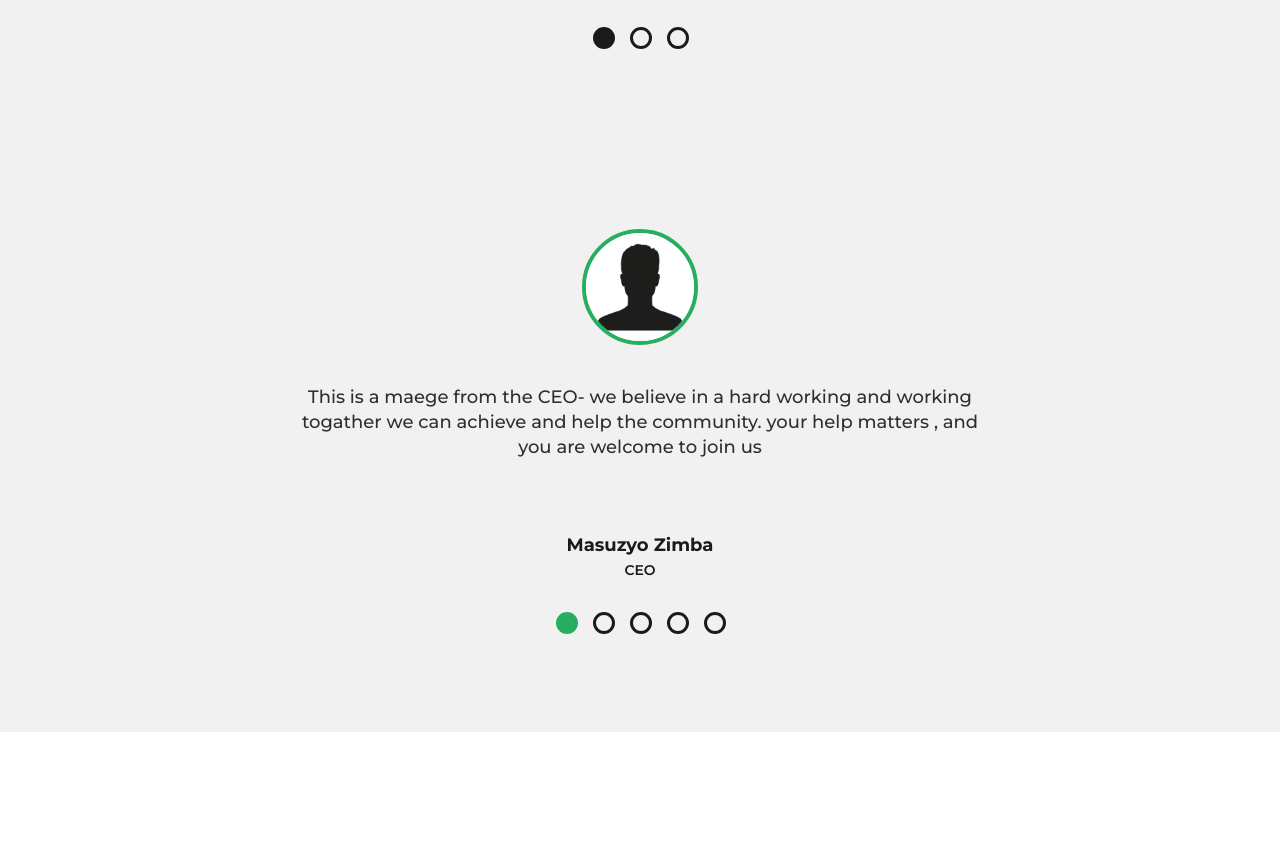
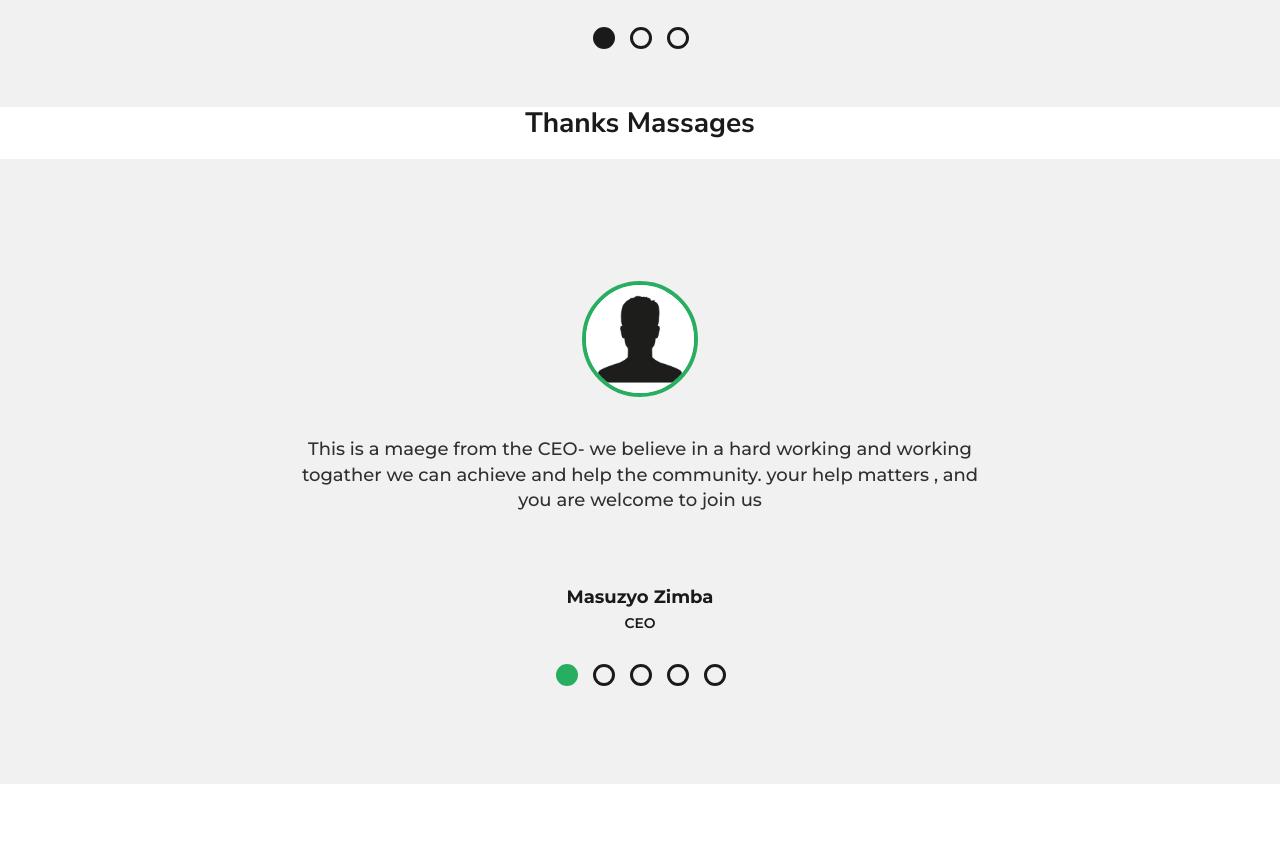
Before and after one commit to Simonmbewe/ecotrainingsouthluangwa, a plain HTML site: page index.html in a window 1280 px wide. Shown: the part 3356-4207 px from the top of the page. Drawn offline with nearby package versions, Linux system fonts and the light colour scheme.

Commit message:
Update index.html

```diff
--- a/index.html
+++ b/index.html
@@ -341,7 +341,7 @@
 
 
 
-
+		<h1><center>Thanks Massages</center> </h1>
 
 
         <!-- programs section -->
```
